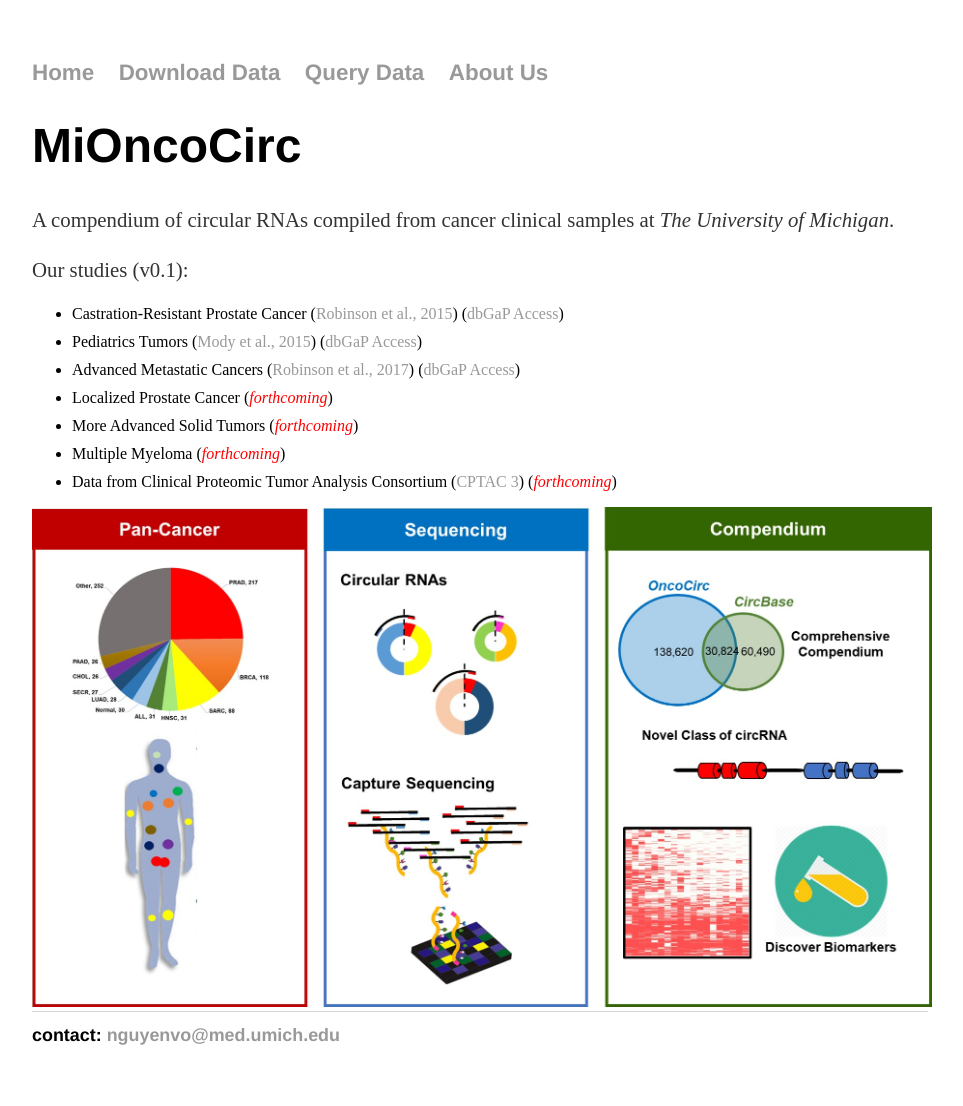
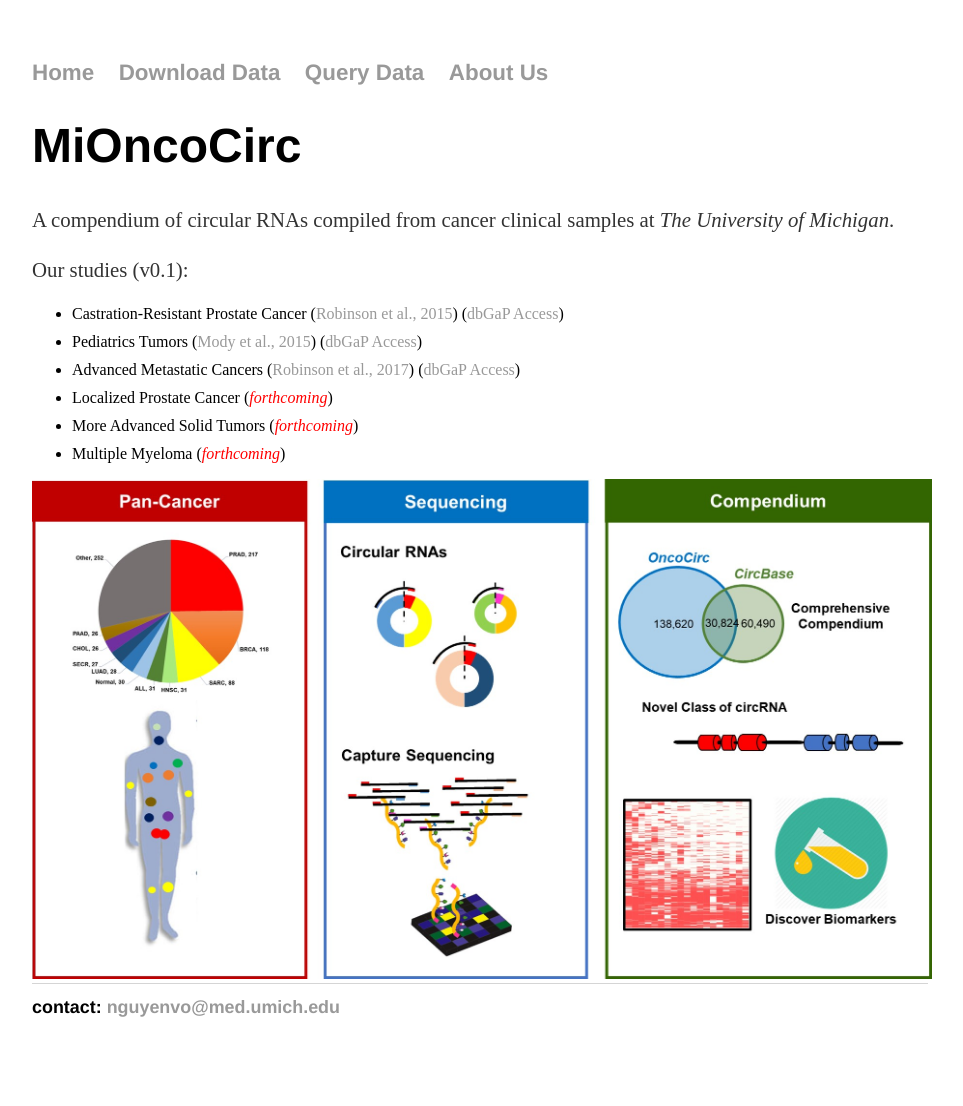
Before and after one commit to mioncocirc/mioncocirc.github.io, a Jekyll site: the page built from index.html, in a window 1280 px wide. Shown: the whole page, without its empty margins (160-1123 px from the left). Built offline with Jekyll 4.4.1, drawn with Linux system fonts in a browser that asks for light colours; after the commit the page ends 1078 px from its top, so only the background shows below that.

Commit message:
link front

```diff
--- a/index.html
+++ b/index.html
@@ -14,7 +14,6 @@ title: MiOncoCirc
          <LI> Localized Prostate Cancer (<i><font color="red">forthcoming</font></i>)
          <LI> More Advanced Solid Tumors (<i><font color="red">forthcoming</font></i>)
          <LI> Multiple Myeloma (<i><font color="red">forthcoming</font></i>)
-         <LI> Data from Clinical Proteomic Tumor Analysis Consortium (<a href="https://cptac-data-portal.georgetown.edu/cptac/public?scope=Phase+III">CPTAC 3</a>) (<i><font color="red">forthcoming</font></i>)
       </UL>
       <img src="cohort.jpg" alt="cohort" style="width:900px;height:500px;" class="center">
 		</div>
```
